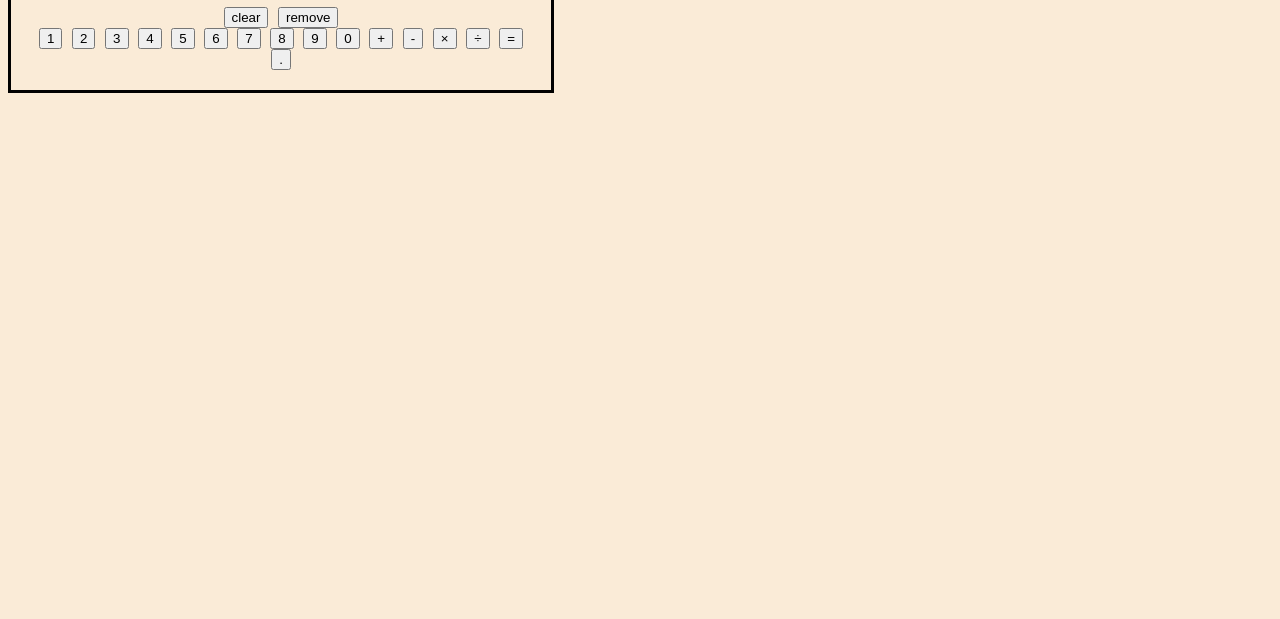
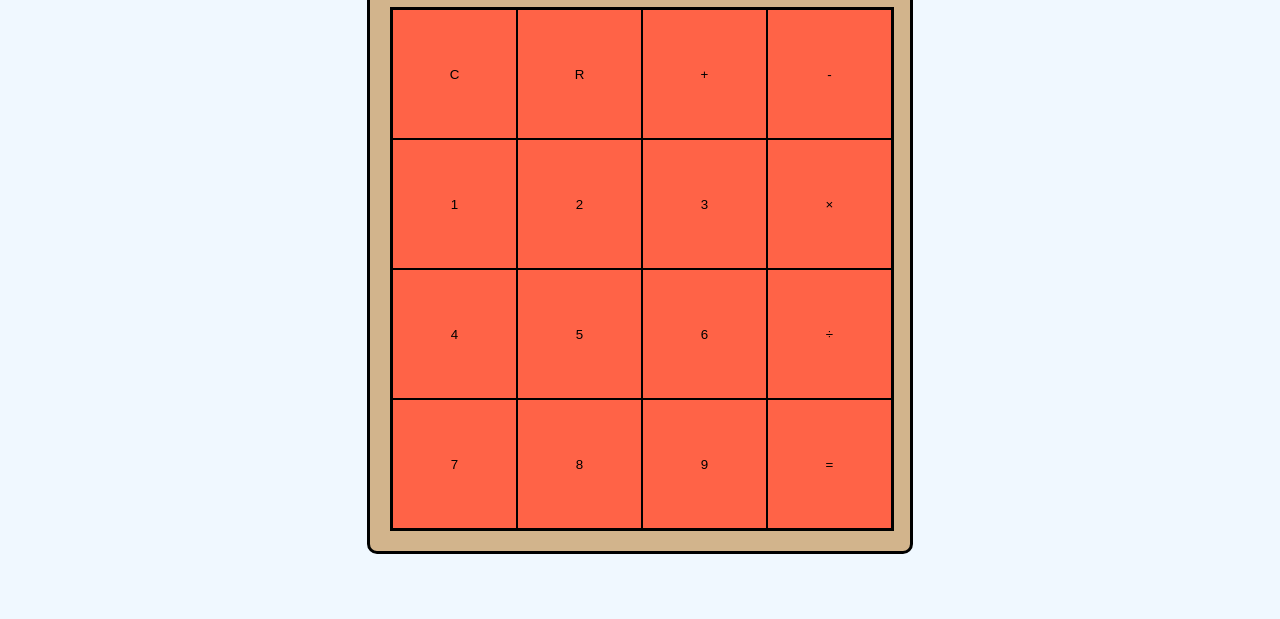
Before and after one commit to 2471186676/Calculator, a plain HTML site: page index.html in a window 1280 px wide. Shown: the part 181-800 px from the top of the page. Drawn offline with Linux system fonts and the light colour scheme.

Commit message:
finish css for calculator

```diff
--- a/index.html
+++ b/index.html
@@ -9,34 +9,31 @@
             <h>Calculator</h>
         </div>
         <div class="Calculator">
+
             <div class="display">
                 <div id="operation">operation</div>
                 <div id="number">Number</div>
             </div>
+
             <div class="button">
-                <div class="non-num">
-                    <button>clear</button>
-                    <button>remove</button>
-                </div>
-                <div class="num-num">
+                    <button>C</button>
+                    <button>R</button>
+                    <button>+</button>
+                    <button>-</button>
                     <button>1</button>
                     <button>2</button>
                     <button>3</button>
+                    <button>×</button>
                     <button>4</button>
                     <button>5</button>
                     <button>6</button>
+                    <button>÷</button>
                     <button>7</button>
                     <button>8</button>
                     <button>9</button>
-                    <button>0</button>
-                    <button>+</button>
-                    <button>-</button>
-                    <button>×</button>
-                    <button>÷</button>
                     <button>=</button>
-                    <button>.</button>
-                </div>
             </div>
+
         </div>
     </body>
 
--- a/style.css
+++ b/style.css
@@ -1,7 +1,7 @@
 
 
 body{
-    background-color: antiquewhite;
+    background-color: aliceblue;
     text-align: center;
     font-family:'Courier New', Courier, monospace;
 }
@@ -14,13 +14,16 @@ body{
     border: solid;
     width: 500px;
     padding: 20px;
+    background-color:tan;
+    margin: auto;
+    border-radius: 10px;
+}
+/* screen */
+.header{
+    font-size:large;
+    margin: 1px;
 }
 
-.header{
-    font-size:large;
-    background-color: aliceblue;
-    margin: 1px;
-}
 
 .display{
     display: flex;
@@ -32,6 +35,7 @@ body{
     width: 100%;
     height: auto;
     margin-bottom: 20px;
+    background-color: lightgray;
 }
 
 #operation{
@@ -44,3 +48,22 @@ body{
     padding-top: 20px;
     padding-left:  5%;
 }
+
+/* operation */
+.button{
+    display: flex;
+    flex-direction: row;
+    flex-wrap: wrap;
+    width: 100%;
+    height: 100%;
+    border: solid;
+    border-width: 2px;
+}
+
+button{
+    width: 25%;
+    height: 130px;
+    background-color:tomato;
+    border: solid;
+    border-width: 1px;
+}
```
